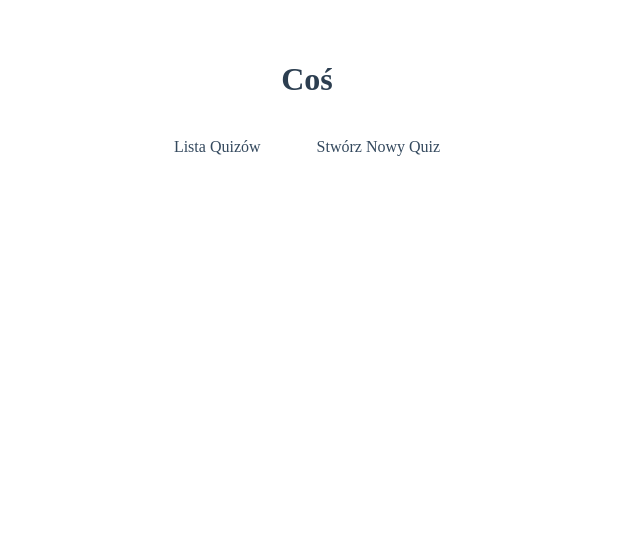
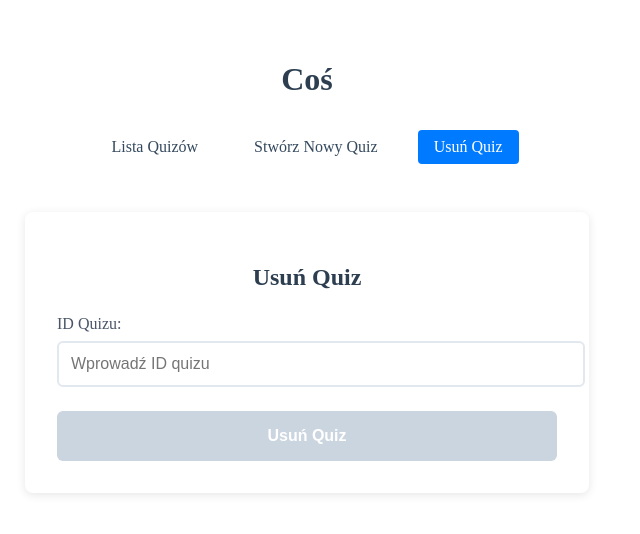
Before and after one commit to Lolillkillu/QuizzAppFrontend-, an Angular app in the folder QuizzAppFrontend/: page /delete-quiz in a window 1280 px wide. Before the commit this address led to /. Shown: the top 534 px of the page, without its empty margins (333-973 px from the left). Built offline with nearby package versions, Linux system fonts and the light colour scheme.

Commit message:
updated delete quiz and list questions

```diff
--- a/QuizzAppFrontend/src/app/app-routing.module.ts
+++ b/QuizzAppFrontend/src/app/app-routing.module.ts
@@ -3,11 +3,15 @@ import { RouterModule, Routes } from '@angular/router';
 import { QuizListComponent } from './components/quizlist/quizlist.component';
 import { CreateQuizFormComponent } from './components/createquiz/createquiz-form.component';
 import { AddQuestionComponent } from './components/addquestion/addquestion.component';
+import { DeleteQuizComponent } from './components/deletequiz/deletequiz.component';
+import { QuizDetailComponent } from './components/quizdetail/quizdetail.component';
 
 const routes: Routes = [
   { path: 'quizzes', component: QuizListComponent },
   { path: 'create-quiz', component: CreateQuizFormComponent },
-  { path: 'quizzes/:quizId/add-question', component: AddQuestionComponent }
+  { path: 'quizzes/:quizId/add-question', component: AddQuestionComponent },
+  { path: 'delete-quiz', component: DeleteQuizComponent },
+  { path: 'quizzes/:id', component: QuizDetailComponent }
 ];
 
 @NgModule({
--- a/QuizzAppFrontend/src/app/app.component.html
+++ b/QuizzAppFrontend/src/app/app.component.html
@@ -4,7 +4,7 @@
     <nav>
       <a routerLink="/quizzes" routerLinkActive="active">Lista Quizów</a>
       <a routerLink="/create-quiz" routerLinkActive="active">Stwórz Nowy Quiz</a>
-
+      <a routerLink="/delete-quiz" routerLinkActive="active">Usuń Quiz</a>
     </nav>
   </header>
 
--- a/QuizzAppFrontend/src/app/app.module.ts
+++ b/QuizzAppFrontend/src/app/app.module.ts
@@ -3,13 +3,15 @@ import { BrowserModule } from '@angular/platform-browser';
 import { HttpClientModule } from '@angular/common/http';
 import { AppRoutingModule } from './app-routing.module';
 import { AppComponent } from './app.component';
+import { ReactiveFormsModule } from '@angular/forms';
 
 @NgModule({
   declarations: [AppComponent],
   imports: [
     BrowserModule,
     HttpClientModule,
-    AppRoutingModule
+    AppRoutingModule,
+    ReactiveFormsModule
   ],
   providers: [],
   bootstrap: [AppComponent]
--- /dev/null
+++ b/QuizzAppFrontend/src/app/components/deletequiz/deletequiz.component.css
@@ -0,0 +1,80 @@
+.delete-container {
+    max-width: 500px;
+    margin: 2rem auto;
+    padding: 2rem;
+    background: #fff;
+    border-radius: 8px;
+    box-shadow: 0 2px 10px rgba(0,0,0,0.1);
+  }
+
+  h2 {
+    color: #2c3e50;
+    text-align: center;
+    margin-bottom: 1.5rem;
+  }
+
+  .form-group {
+    margin-bottom: 1.5rem;
+  }
+
+  label {
+    display: block;
+    margin-bottom: 0.5rem;
+    color: #4a5568;
+    font-weight: 500;
+  }
+
+  input {
+    width: 100%;
+    padding: 0.75rem;
+    border: 2px solid #e2e8f0;
+    border-radius: 6px;
+    font-size: 1rem;
+    transition: border-color 0.3s ease;
+  }
+
+  input:focus {
+    outline: none;
+    border-color: #4299e1;
+  }
+
+  .delete-button {
+    width: 100%;
+    padding: 1rem;
+    background-color: #e53e3e;
+    color: white;
+    border: none;
+    border-radius: 6px;
+    font-size: 1rem;
+    font-weight: 600;
+    cursor: pointer;
+    transition: background-color 0.3s ease;
+  }
+
+  .delete-button:hover {
+    background-color: #c53030;
+  }
+
+  .delete-button:disabled {
+    background-color: #cbd5e0;
+    cursor: not-allowed;
+  }
+
+  .message {
+    margin-top: 1rem;
+    padding: 1rem;
+    border-radius: 6px;
+    text-align: center;
+  }
+
+  .success {
+    background-color: #f0fff4;
+    color: #2f855a;
+    border: 1px solid #c6f6d5;
+  }
+
+  .error {
+    background-color: #fff5f5;
+    color: #c53030;
+    border: 1px solid #fed7d7;
+  }
--- /dev/null
+++ b/QuizzAppFrontend/src/app/components/deletequiz/deletequiz.component.html
@@ -0,0 +1,31 @@
+<div class="delete-container">
+    <h2>Usuń Quiz</h2>
+    <form [formGroup]="deleteForm" (ngSubmit)="onSubmit()">
+      <div class="form-group">
+        <label for="quizId">ID Quizu:</label>
+        <input
+          type="number"
+          id="quizId"
+          formControlName="quizIdControl"
+          placeholder="Wprowadź ID quizu"
+        >
+      </div>
+
+      <button
+        type="submit"
+        class="delete-button"
+        [disabled]="!quizIdControl?.value"
+      >
+        Usuń Quiz
+      </button>
+
+      <div
+        *ngIf="message"
+        class="message"
+        [class.error]="isError"
+        [class.success]="!isError"
+      >
+        {{ message }}
+      </div>
+    </form>
+  </div>
--- /dev/null
+++ b/QuizzAppFrontend/src/app/components/deletequiz/deletequiz.component.ts
@@ -0,0 +1,65 @@
+import { Component } from '@angular/core';
+import { QuizService } from '../../services/quiz.service';
+import { FormControl, FormGroup, ReactiveFormsModule } from '@angular/forms';
+import { Router } from '@angular/router';
+import { CommonModule } from '@angular/common';
+
+@Component({
+  standalone: true,
+  selector: 'app-deletequiz',
+  templateUrl: './deletequiz.component.html',
+  styleUrls: ['./deletequiz.component.css'],
+  imports: [
+    CommonModule,
+    ReactiveFormsModule
+  ]
+})
+export class DeleteQuizComponent {
+  deleteForm = new FormGroup({
+    quizIdControl: new FormControl('')
+  });
+
+  message: string = '';
+  isError: boolean = false;
+
+  get quizIdControl() {
+    return this.deleteForm.get('quizIdControl');
+  }
+
+  constructor(
+    private quizService: QuizService,
+    private router: Router
+  ) {}
+
+  onSubmit() {
+    const id = Number(this.quizIdControl?.value);
+
+    if (!id) {
+      this.showError('Proszę wprowadzić prawidłowe ID quizu');
+      return;
+    }
+
+    this.quizService.deleteQuiz(id).subscribe({
+      next: () => {
+        this.showSuccess('Quiz został pomyślnie usunięty!');
+        setTimeout(() => this.router.navigate(['/quizzes']), 2000);
+      },
+      error: (err) => {
+        const message = err.status === 404
+          ? 'Nie znaleziono quizu o podanym ID'
+          : 'Wystąpił błąd podczas usuwania quizu';
+        this.showError(message);
+      }
+    });
+  }
+
+  private showSuccess(message: string): void {
+    this.message = message;
+    this.isError = false;
+  }
+
+  private showError(message: string): void {
+    this.message = message;
+    this.isError = true;
+  }
+}
--- /dev/null
+++ b/QuizzAppFrontend/src/app/components/quizdetail/quizdetail.component.css
@@ -0,0 +1,38 @@
+.quiz-details {
+    max-width: 800px;
+    margin: 2rem auto;
+    padding: 1rem;
+  }
+
+  .questions {
+    margin-top: 2rem;
+  }
+
+  .question {
+    background: #f8f9fa;
+    padding: 1rem;
+    border-radius: 8px;
+    margin-bottom: 1rem;
+  }
+
+  .answers {
+    margin-left: 1rem;
+  }
+
+  .answer {
+    padding: 0.5rem;
+    margin: 0.25rem 0;
+    background: #fff;
+    border: 1px solid #dee2e6;
+    border-radius: 4px;
+  }
+
+  .loading, .error {
+    text-align: center;
+    padding: 2rem;
+    font-size: 1.2rem;
+  }
+
+  .error {
+    color: #dc3545;
+  }
--- /dev/null
+++ b/QuizzAppFrontend/src/app/components/quizdetail/quizdetail.component.html
@@ -0,0 +1,23 @@
+<div *ngIf="isLoading" class="loading">
+    Ładowanie...
+  </div>
+
+  <div *ngIf="error" class="error">
+    {{ error }}
+  </div>
+
+  <div *ngIf="quiz" class="quiz-details">
+    <h1>{{ quiz.title }}</h1>
+    <p *ngIf="quiz.description">{{ quiz.description }}</p>
+
+    <div class="questions">
+      <div *ngFor="let question of quiz.questions" class="question">
+        <h3>{{ question.question }}</h3>
+        <div class="answers">
+          <div *ngFor="let answer of question.answers" class="answer">
+            {{ answer.answer }}
+          </div>
+        </div>
+      </div>
+    </div>
+  </div>
--- /dev/null
+++ b/QuizzAppFrontend/src/app/components/quizdetail/quizdetail.component.ts
@@ -0,0 +1,39 @@
+import { Component, OnInit } from '@angular/core';
+import { QuizService } from '../../services/quiz.service';
+import { Quiz } from '../../models/quiz.model';
+import { ActivatedRoute } from '@angular/router';
+import { CommonModule } from '@angular/common';
+
+@Component({
+  selector: 'app-quiz-detail',
+  standalone: true,
+  imports: [CommonModule],
+  templateUrl: './quizdetail.component.html',
+  styleUrls: ['./quizdetail.component.css']
+})
+export class QuizDetailComponent implements OnInit {
+  quiz?: Quiz;
+  isLoading = true;
+  error?: string;
+
+  constructor(
+    private quizService: QuizService,
+    private route: ActivatedRoute
+  ) {}
+
+  ngOnInit() {
+    this.route.params.subscribe(params => {
+      const id = +params['id'];
+      this.quizService.getQuiz(id).subscribe({
+        next: (data) => {
+          this.quiz = data;
+          this.isLoading = false;
+        },
+        error: (err) => {
+          this.error = 'Nie znaleziono quizu';
+          this.isLoading = false;
+        }
+      });
+    });
+  }
+}
--- a/QuizzAppFrontend/src/app/services/quiz.service.ts
+++ b/QuizzAppFrontend/src/app/services/quiz.service.ts
@@ -27,4 +27,11 @@ export class QuizService {
     return this.http.post<Question>(url, { question: questionText });
   }
 
+  deleteQuiz(id: number): Observable<void> {
+    return this.http.delete<void>(`${this.apiUrl}/${id}`);
+  }
+
+getQuiz(id: number): Observable<Quiz> {
+  return this.http.get<Quiz>(`${this.apiUrl}/${id}`);
 }
+}
```
